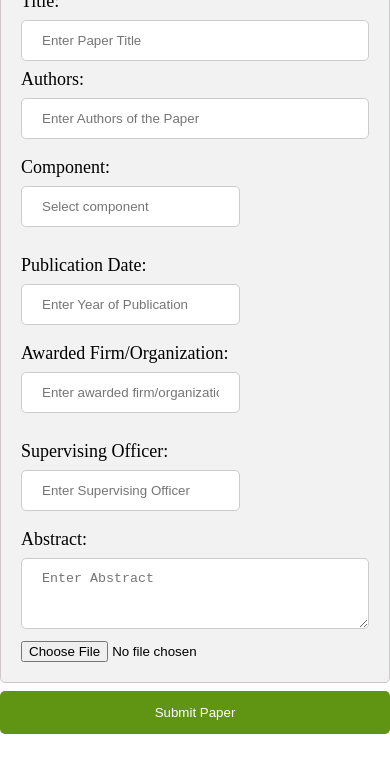
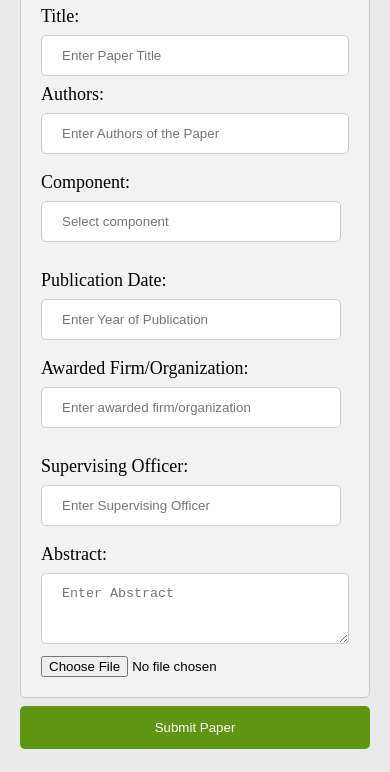
Before and after one commit to jmmahfuz/form-design-2, a plain HTML site: page index.html in a window 390 px wide. Shown: the part 72-844 px from the top of the page. Drawn offline with Linux system fonts and the light colour scheme.

Commit message:
form design done

```diff
--- a/css/index.css
+++ b/css/index.css
@@ -4,7 +4,7 @@
     box-sizing: border-box;
 }
 
-container {
+.container {
     padding: 15px 20px;
     background-color: #EAEAEA;
 }
@@ -47,7 +47,7 @@ container {
 }
 
 .component_input_field {
-    width: 610px;
+    width: 630px;
     padding: 12px 20px;
     margin: 8px 0;
     display: flex;
@@ -78,7 +78,7 @@ container {
 
 
     .component_input_field {
-        width: auto;
+        width: 300px;
     }
 
 
```
